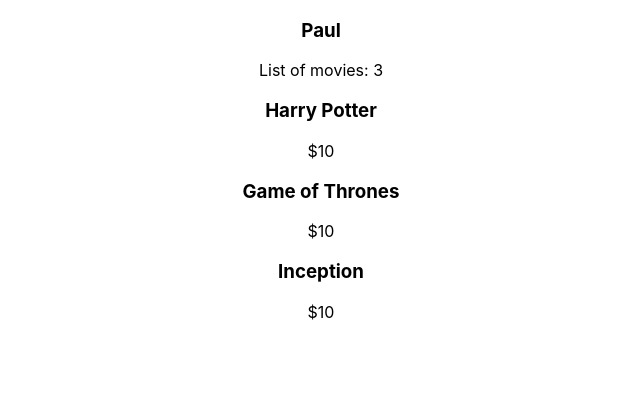
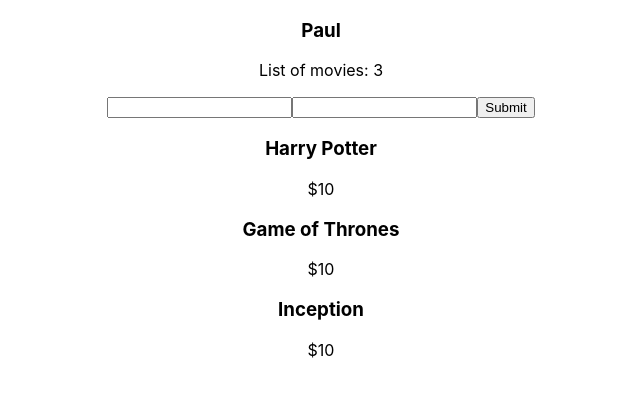
Before and after one commit to paul-blackwell/React-State-Management-Tutorial-, a React (Create React App) app in the folder my-react-app/: page / in a window 1280 px wide. Shown: the top 394 px of the page, without its empty margins (319-959 px from the left). Built offline with nearby package versions, Linux system fonts and the light colour scheme.

Commit message:
Added Movie context to the AddMovie component

```diff
--- a/my-react-app/package.json
+++ b/my-react-app/package.json
@@ -9,6 +9,7 @@
     "react": "^17.0.1",
     "react-dom": "^17.0.1",
     "react-scripts": "4.0.1",
+    "uuid": "^8.3.2",
     "web-vitals": "^0.2.4"
   },
   "scripts": {
--- a/my-react-app/src/AddMovie.js
+++ b/my-react-app/src/AddMovie.js
@@ -1,8 +1,12 @@
-import React, { useState } from 'react';
+import React, { useState, useContext } from 'react';
+import { v4 as uuid } from 'uuid';
+import { MovieContext } from './MovieContext';
+
 
 const AddMovie = () => {
     const [name, setName] = useState('');
     const [price, setPrice] = useState('');
+    const [movies, setMovies] = useContext(MovieContext);
 
     const updateName = (e) => {
         setName(e.target.value);
@@ -14,14 +18,17 @@
 
     const addMovie = (e) => {
         e.preventDefault();
+        setMovies(previousMovies => [...previousMovies, { name: name, price: price, id: uuid() }])
     }
 
 
     return (
-        <form>
+        <form onSubmit={addMovie}>
             <input type="text" name="name" value={name} onChange={updateName} />
             <input type="text" name="price" value={price} onChange={updatePrice} />
             <button>Submit</button>
         </form>
     )
 }
+
+export default AddMovie;
--- a/my-react-app/src/App.js
+++ b/my-react-app/src/App.js
@@ -1,6 +1,7 @@
 import './App.css';
 import Nav from './Nav';
-import MovieList from './MovieList'
+import MovieList from './MovieList';
+import AddMovie from './AddMovie';
 
 import { MovieProvider } from './MovieContext';
 
@@ -9,6 +10,7 @@
     <MovieProvider>
       <div className="App">
         <Nav />
+        <AddMovie />
         <MovieList />
       </div>
     </MovieProvider>
```
Also changed, not shown: 2 other files (tests, documents, lock files or other folders).
